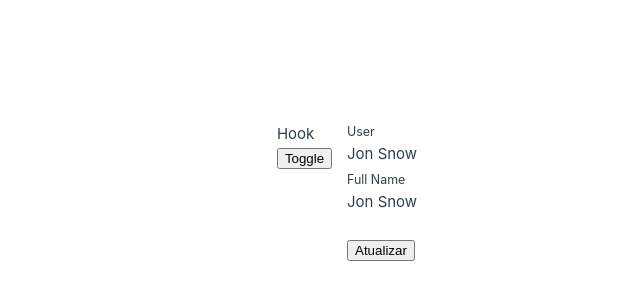
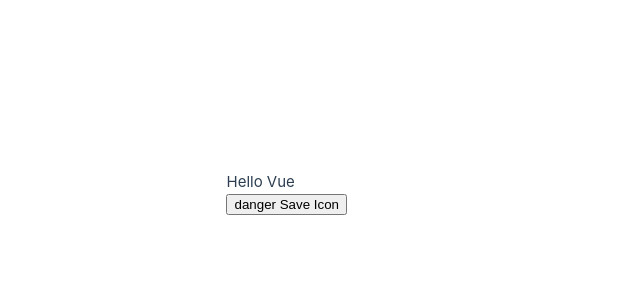
Before and after one commit to RivnatZille/vuejs3-intro-tm, a Vue app: page / in a window 1280 px wide. Shown: the part 208-508 px from the top of the page, without its empty margins (293-933 px from the left). Built offline with nearby package versions, Linux system fonts and the light colour scheme.

Commit message:
Finalizado até aula 28

```diff
--- a/src/App.vue
+++ b/src/App.vue
@@ -1,72 +1,41 @@
+<template>
+  <div>
+    Hello Vue
+  </div>
+
+  <br>
+
+  <AppButton
+    data-vue="Jon"
+    variant="danger"
+    @update="getUpdate"
+  >
+    Save
+    <template #icon>Icon</template>
+  </AppButton>
+
+</template>
+
 <script>
-// import HelloWorld from "./components/HelloWorld.vue";
-import AppHook from "./components/AppHook.vue";
-import { ref, computed, watch } from "vue";
+import AppButton from "@/components/AppButton.vue";
 
 export default {
   name: "App",
 
-  components: { AppHook },
+  components: { AppButton },
 
   setup() {
-    const user = ref({
-      first_name: 'Jon',
-      last_name: 'Snow'
-    });
-
-    const fullName = computed(() => `${user.value.first_name} ${user.value.last_name}`);
-
-    const showAppHook = ref(true);
-
-    watch(user, () => {
-      console.log('Testando o Watch');
-    }, {
-      deep: true
-    });
+    const getUpdate = (data) => {
+      console.log('getUpdate', data);
+    };
 
     return {
-      user,
-      fullName,
-      showAppHook
+      getUpdate
     }
   }
 }
 </script>
 
-<template>
-  <div>
-    <AppHook v-if="showAppHook"/>
-    <button @click="showAppHook = ! showAppHook">Toggle</button>
-  </div>
-
-  <div>
-    <h5>User</h5>
-    <p>{{ user.first_name }} {{ user.last_name }}</p>
-  </div>
-  <br><br>
-  <div>
-    <h5>Full Name</h5>
-    <p>{{ fullName }}</p>
-    <br>
-    <button @click="user.first_name = 'Sansa'">Atualizar</button>
-  </div>
-
-
-<!--    <img-->
-<!--      @click = "changeName()"-->
-<!--      alt="Vue logo"-->
-<!--      class="logo"-->
-<!--      src="./assets/logo.svg"-->
-<!--      width="125"-->
-<!--      height="125"-->
-<!--    />-->
-
-<!--    <div class="wrapper">-->
-<!--      <HelloWorld msg="You did it!" />-->
-<!--    </div>-->
-
-</template>
-
 <style scoped>
 
 </style>
--- /dev/null
+++ b/src/components/AppButton.vue
@@ -0,0 +1,34 @@
+<template>
+  <button @click="sendData">
+    {{ variant }}
+    <slot></slot>
+    <slot name="icon"></slot>
+  </button>
+</template>
+
+<script>
+export default {
+  name: "AppButton",
+
+  props: {
+    variant: {
+      type: String,
+      default: 'success'
+    },
+  },
+
+  setup(props, { emit }) {
+    const sendData = () => {
+      emit('update', props.variant);
+    };
+
+    return {
+      sendData
+    }
+  }
+}
+</script>
+
+<style scoped>
+
+</style>
```
